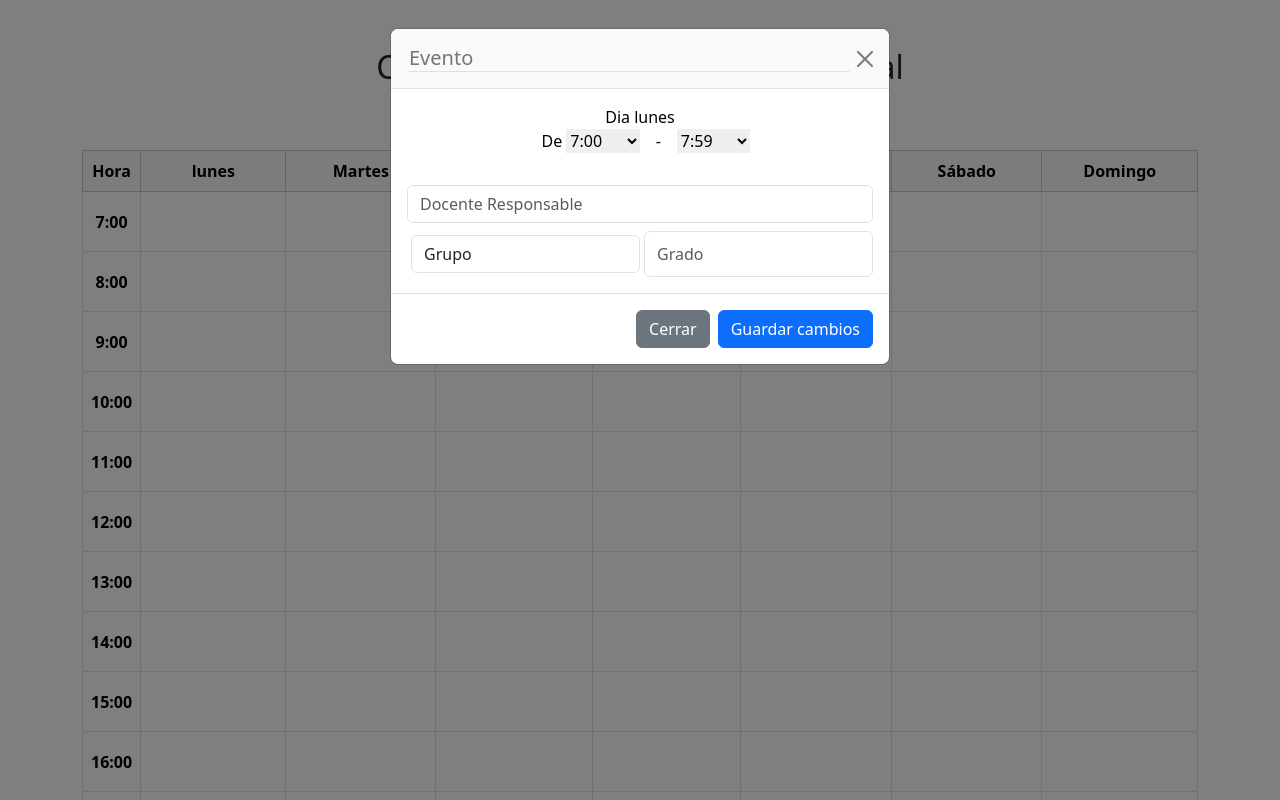
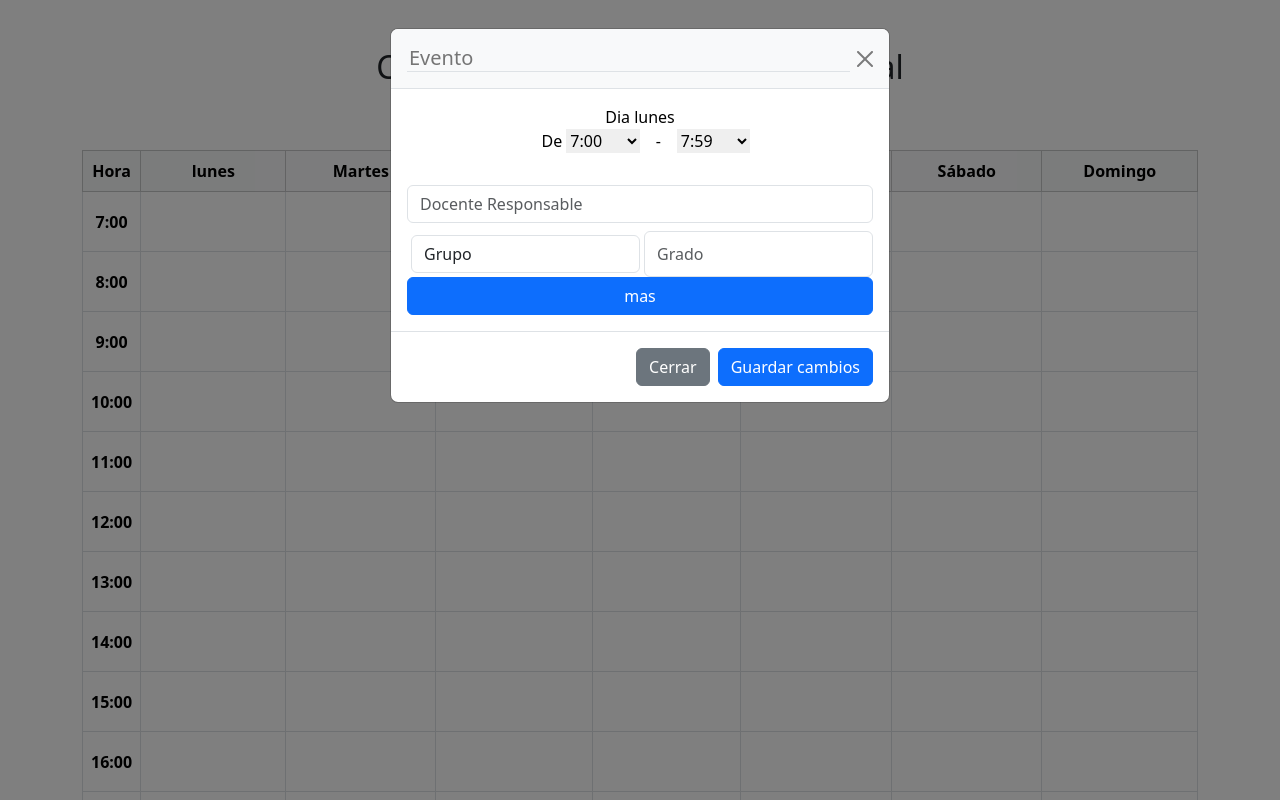
Before and after one commit to wallhammer/CalendarioAudiovisual, a React (Create React App) app: page / in a window 1280 px wide. Both pictures are taken after a click on the element 213 px from the left and 221 px from the top of the page. Shown: the top 800 px of the page. Built offline with nearby package versions, Linux system fonts and the light colour scheme.

Commit message:
botton nuevo alieniado al final del modal

```diff
--- a/src/component/ModalBasico.jsx
+++ b/src/component/ModalBasico.jsx
@@ -6,8 +6,11 @@ const grupo = ['A','B','C','D','E','F','G','H','I','J','K','L','M','N','O','P','
 export default function ModalBasico({cerrarModal, evento, setEvento, setEventos, }) {
 
   const horas = [7,8,9,10,11,12,13,14,15,16,17,18,19,20]
-  const horasRest = (evento) => {
-    horas.find(evento.Hora)
+  const MasForm = () => {
+
+    return(
+      <button className="btn btn-primary " >mas</button>
+    )
   }
 
     return (
@@ -123,6 +126,7 @@ export default function ModalBasico({cerrarModal, evento, setEvento, setEventos,
                     onPaste={(e) => e.preventDefault()}
                   />
                 </div>
+                {MasForm()}
               </form>
             </div>
 
```
